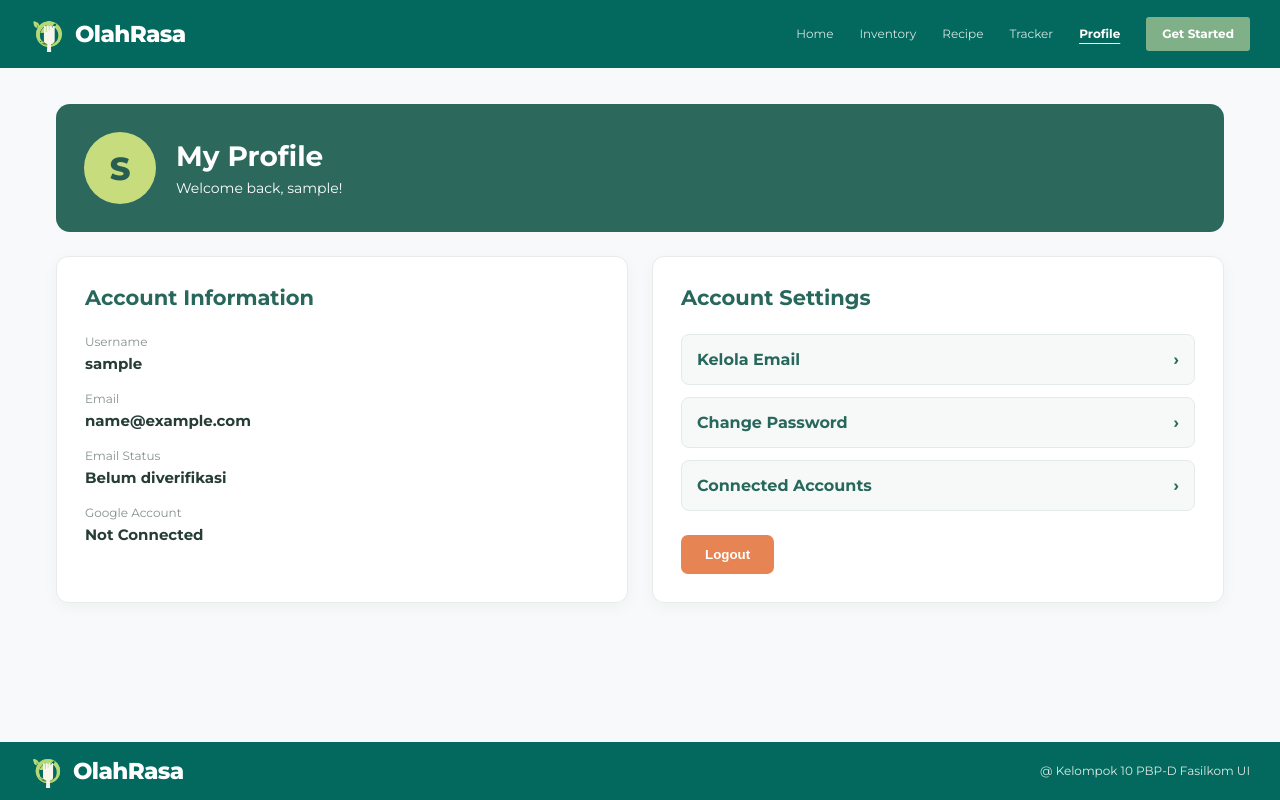
After one commit to Tugas-Kelompok-PBP-D-10/main, a Django app: page /profile/ in a window 1280 px wide. The commit adds this page. Run offline with Django 5.2, Linux system fonts and the light colour scheme; the visitor is signed in with stand-in values (Sample User, id 1).

Commit message:
feat(auth): add profile page and account settings

```diff
--- /dev/null
+++ b/authentication/static/css/profile.css
@@ -0,0 +1,178 @@
+.profile-page,
+.account-manage {
+    font-family: "Montserrat", Arial, sans-serif;
+    color: #263c37;
+}
+
+.profile-page {
+    padding: 36px 0 60px;
+}
+
+.profile-hero {
+    background: #2d685d;
+    color: white;
+    border-radius: 14px;
+    padding: 28px;
+    display: flex;
+    align-items: center;
+    gap: 20px;
+    margin-bottom: 24px;
+}
+
+.profile-avatar {
+    width: 72px;
+    height: 72px;
+    border-radius: 50%;
+    background: #c7dc7d;
+    color: #285e51;
+    font-size: 32px;
+    font-weight: 800;
+    display: grid;
+    place-items: center;
+    flex-shrink: 0;
+}
+
+.profile-hero h1 {
+    margin: 0 0 6px;
+    font-size: 28px;
+}
+
+.profile-hero p {
+    margin: 0;
+    font-size: 14px;
+}
+
+.profile-grid {
+    display: grid;
+    grid-template-columns: repeat(2, minmax(0, 1fr));
+    gap: 24px;
+}
+
+.profile-card {
+    background: white;
+    border: 1px solid #e8ece9;
+    border-radius: 12px;
+    padding: 28px;
+    box-shadow: 0 4px 16px rgba(0, 0, 0, 0.04);
+}
+
+.profile-card h2 {
+    margin: 0 0 24px;
+    font-size: 21px;
+    color: #28675c;
+}
+
+.profile-label {
+    color: #84918d;
+    font-size: 12px;
+    margin: 18px 0 5px;
+}
+
+.profile-value {
+    font-size: 15px;
+    font-weight: 600;
+    overflow-wrap: anywhere;
+    margin: 0;
+}
+
+.profile-status {
+    color: #25815e;
+}
+
+.profile-actions {
+    display: grid;
+    gap: 12px;
+}
+
+.profile-actions a {
+    color: #28675c;
+    background: #f6f9f7;
+    border: 1px solid #e3ebe7;
+    padding: 15px;
+    border-radius: 8px;
+    text-decoration: none;
+    display: flex;
+    justify-content: space-between;
+    gap: 12px;
+    font-weight: 600;
+}
+
+.profile-actions a:hover {
+    background: #e8f1ed;
+}
+
+.profile-logout {
+    margin-top: 24px;
+}
+
+.profile-logout button {
+    background: #e68454;
+    color: white;
+    border: none;
+    border-radius: 7px;
+    padding: 12px 24px;
+    font-weight: 700;
+    cursor: pointer;
+}
+
+/* Tampilan HP */
+@media (max-width: 700px) {
+    .profile-grid {
+        grid-template-columns: 1fr;
+    }
+
+    .profile-hero {
+        padding: 22px;
+    }
+
+    .profile-card {
+        padding: 22px;
+    }
+}
+
+.account-nav-back {
+    color: white;
+    text-decoration: none;
+    font-size: 13px;
+    font-weight: 700;
+}
+
+.account-manage {
+    width: min(100% - 32px, 650px);
+    margin: 40px auto 60px;
+}
+
+.account-form-card h1 {
+    color: #28675c;
+    font-size: 26px;
+    margin-top: 0;
+}
+
+.account-form-card form {
+    display: grid;
+    gap: 14px;
+}
+
+.account-form-card input:not([type="checkbox"]):not([type="radio"]),
+.account-form-card select {
+    width: 100%;
+    max-width: 100%;
+    min-height: 40px;
+    padding: 10px;
+    border: 1px solid #d9e4df;
+    border-radius: 6px;
+}
+
+.account-form-card button[type="submit"] {
+    background: #e68454;
+    color: white;
+    border: 0;
+    border-radius: 7px;
+    padding: 11px 18px;
+    font-weight: 700;
+    cursor: pointer;
+}
+
+.account-form-card a {
+    color: #28675c;
+}
--- /dev/null
+++ b/authentication/templates/profile.html
@@ -0,0 +1,97 @@
+{% extends "base.html" %}
+{% load static %}
+
+{% block title %}Profile | Olahrasa {% endblock %}
+
+{% block extra_css %}
+<link rel="stylesheet" href="{% static 'css/profile.css' %}">
+{% endblock %}
+
+{% block content %}
+
+<main class="profile-page">
+
+    <header class="profile-hero">
+        <div class="profile-avatar">
+            {{ request.user.username|first|upper }}
+        </div>
+
+        <div>
+            <h1>My Profile</h1>
+            <p>Welcome back, {{ request.user.username }}!</p>
+        </div>
+    </header>
+
+    <div class="profile-grid">
+        <section class="profile-card">
+            <h2>Account Information</h2>
+
+            <p class="profile-label">Username</p>
+            <p class="profile-value">
+                {{ request.user.username }}
+            </p>
+
+            <p class="profile-label">Email</p>
+            <p class="profile-value">
+                {{ request.user.email|default:"Belum diisi" }}
+            </p>
+
+            <p class="profile-label">Email Status</p>
+            <p class="profile-value">
+                {% if email_verified %}
+                    <span class="profile-status">Verified</span>
+                {% else %}
+                    Belum diverifikasi
+                {% endif %}
+            </p>
+
+            <p class="profile-label">Google Account</p>
+            <p class="profile-value">
+                {% if google_connected %}
+                    Connected
+                {% else %}
+                    Not Connected
+                {% endif %}
+            </p>
+        </section>
+
+        <section class="profile-card">
+            <h2>Account Settings</h2>
+
+            <div class="profile-actions">
+
+                <a href="{% url 'account_email' %}">
+                    Kelola Email
+                    <span>›</span>
+                </a>
+
+                {% if request.user.has_usable_password %}
+                    <a href="{% url 'account_change_password' %}">
+                        Change Password
+                        <span>›</span>
+                    </a>
+                {% else %}
+                    <a href="{% url 'account_set_password' %}">
+                        Set Password
+                        <span>›</span>
+                    </a>
+                {% endif %}
+
+                <a href="{% url 'socialaccount_connections' %}">
+                    Connected Accounts
+                    <span>›</span>
+                </a>
+            </div>
+
+            <form method="POST"
+                    action="{% url 'authentication:logout' %}"
+                    class="profile-logout">
+                {% csrf_token %}
+                <button type="submit">
+                    Logout
+                </button>
+            </form>
+        </section>
+    </div>
+</main>
+{% endblock %}
--- a/authentication/urls.py
+++ b/authentication/urls.py
@@ -9,4 +9,5 @@ urlpatterns = [
     path("register/", views.register_page, name="register"),
     path("dashboard/", views.dashboard, name="dashboard"),
     path("logout/", views.logout_page, name="logout"),
+    path("profile/", views.profile_page, name="profile"),
 ]
--- a/authentication/views.py
+++ b/authentication/views.py
@@ -1,5 +1,8 @@
 from django.shortcuts import render,redirect
 from django.contrib import messages
+
+from allauth.account.models import EmailAddress
+from allauth.socialaccount.models import SocialAccount
 
 from django.contrib.auth import login as auth_login
 from django.contrib.auth import logout as auth_logout
@@ -81,3 +84,26 @@ def dashboard(request):
 def logout_page(request):
     auth_logout(request)
     return redirect("authentication:login")
+
+@login_required(login_url="authentication:login")
+def profile_page(request):
+    user = request.user
+
+    primary_email = EmailAddress.objects.filter(
+        user=user,
+        primary=True,
+    ).first()
+
+    email_verified = bool(
+        primary_email and primary_email.verified
+    )
+
+    google_connected = SocialAccount.objects.filter(
+        user=user,
+        provider="google",
+    ).exists()
+
+    return render(request, "profile.html", {
+        "email_verified": email_verified,
+        "google_connected": google_connected,
+    })
--- a/olahrasa/templates/base.html
+++ b/olahrasa/templates/base.html
@@ -76,6 +76,18 @@
                 >
                     Tracker
                 </a>
+
+                {% if request.user.is_authenticated %}
+
+                <a
+                    href="{% url 'authentication:profile' %}"
+                    class="{% if request.path == '/profile/' %}active{% endif %}"
+                    {% if request.path == '/profile/' %}aria-current="page"{% endif %}
+                >
+                    Profile
+                </a>
+
+                {% endif %}
 
                 <a href="#" class="olahrasa-nav-cta">
                     Get Started
```
Also changed, not shown: olahrasa/settings.py (+20 -5 lines), olahrasa/templates/allauth/layouts/base.html (added, +71 -0 lines).
